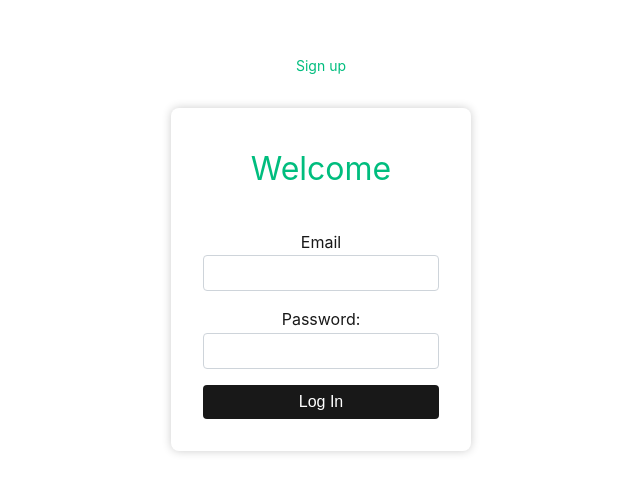
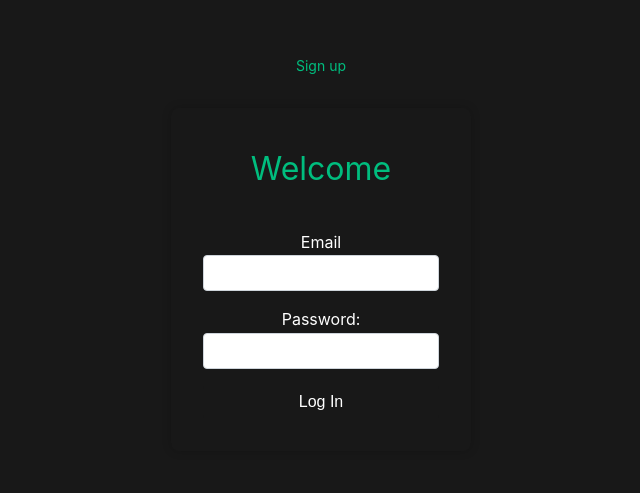
Before and after one commit to Andybetan/ih-todo-list-project, a Vue app: page /signin in a window 1280 px wide. Shown: the part 163-656 px from the top of the page, without its empty margins (319-959 px from the left). Built offline with nearby package versions, Linux system fonts and the light colour scheme.

Commit message:
background commit

```diff
--- a/src/assets/base.css
+++ b/src/assets/base.css
@@ -6,8 +6,8 @@
 
 /* semantic color variables for this project */
 :root {
-  --color-background: var(--vt-c-white);
-  --color-text: var(--vt-c-black);
+  --color-background: var(--vt-c-black);
+    --color-text: var(--vt-c-white);
   --section-gap: 160px;
 }
 
```
